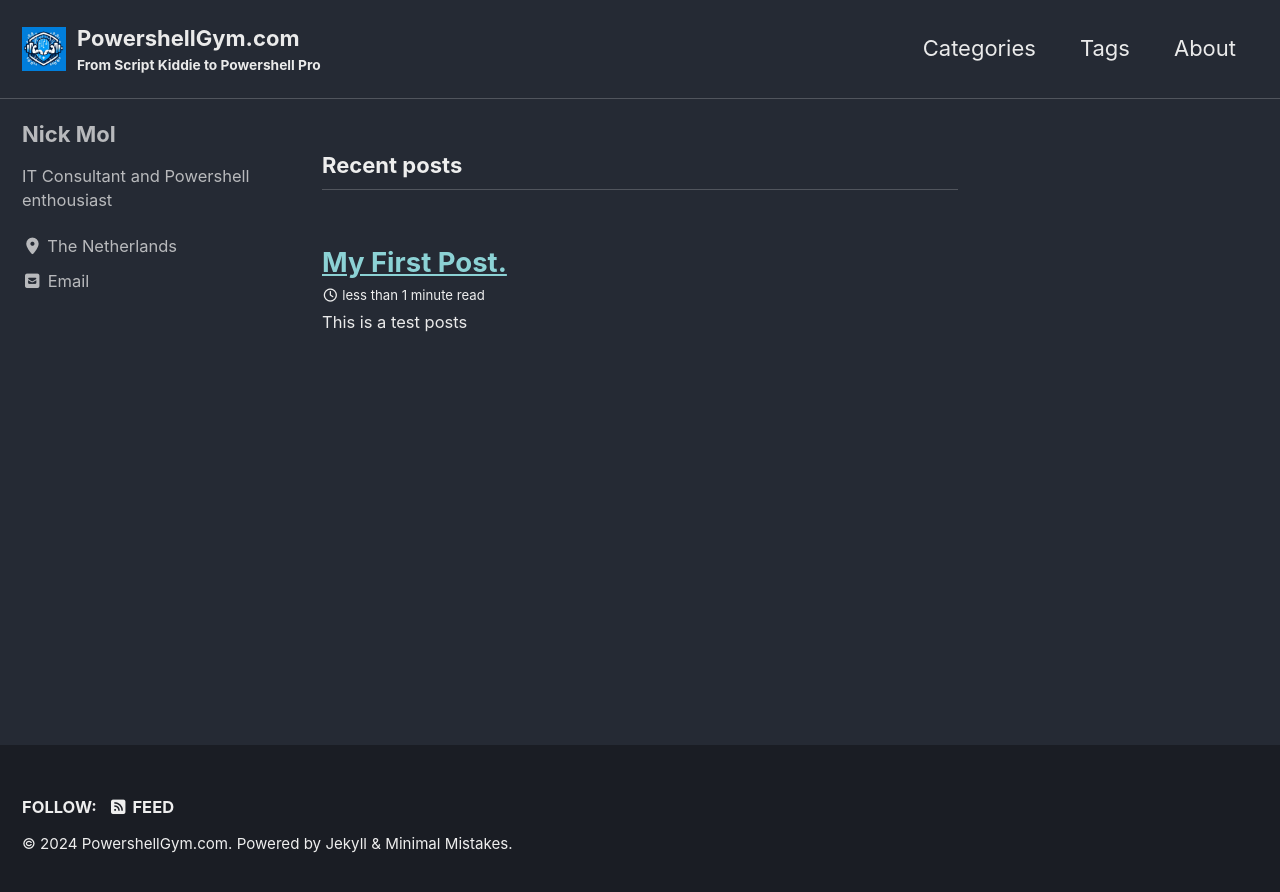
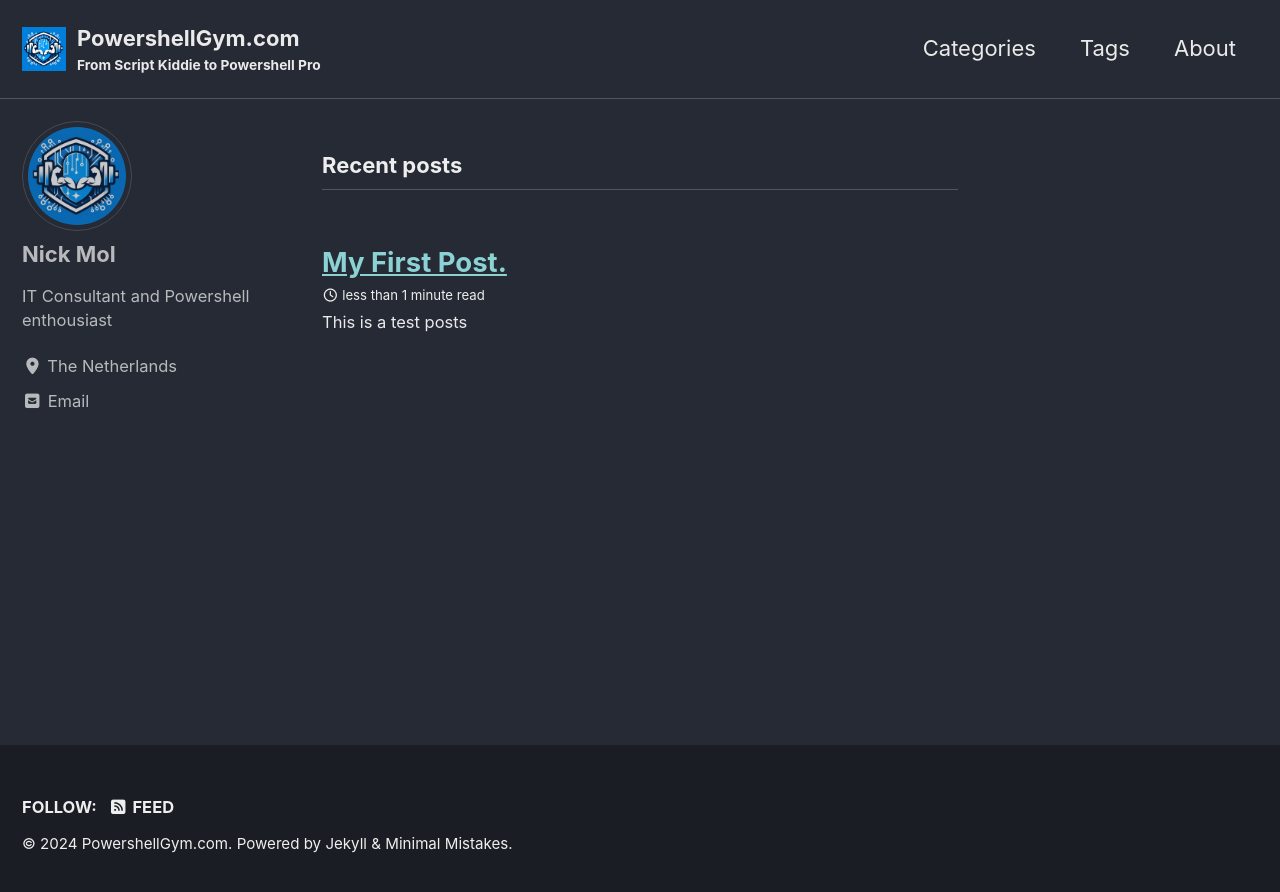
Before and after one commit to NickM133/PowershellGym, a Jekyll site: the page built from index.html, in a window 1280 px wide. Shown: the top 892 px of the page. Built offline with Jekyll 4.4.1, drawn with Linux system fonts in a browser that asks for light colours; cached includes are drawn as plain includes; the list of posts is cut into pages by our own code.

Commit message:
Update _config.yml

```diff
--- a/_config.yml
+++ b/_config.yml
@@ -114,7 +114,7 @@ analytics:
 # Site Author
 author:
   name             : "Nick Mol"
-  avatar           : # path of avatar image, e.g. "/assets/images/bio-photo.jpg"
+  avatar           : "/assets/images/PowershellGym.jpg" # path of avatar image, e.g. "/assets/images/bio-photo.jpg"
   bio              : "IT Consultant and Powershell enthousiast"#
   location         : "The Netherlands"
   email            : # "mail@powershellgym.com"
```
